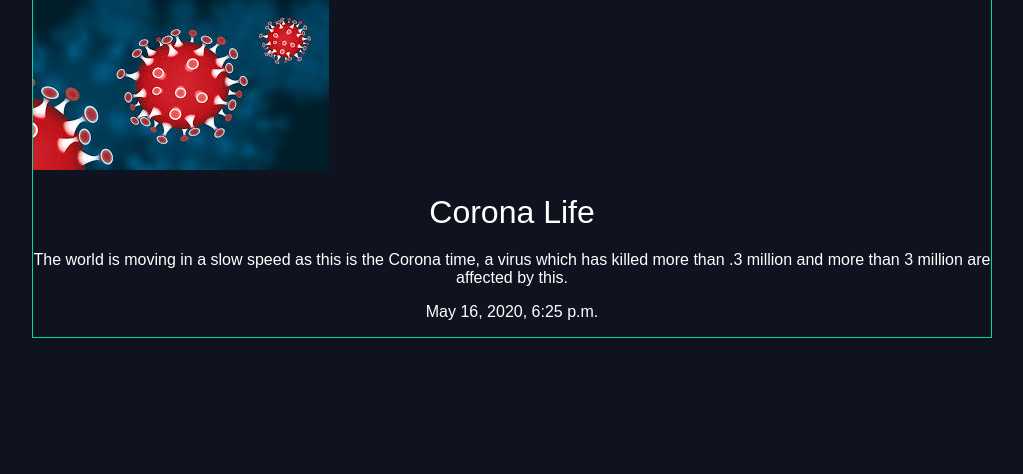
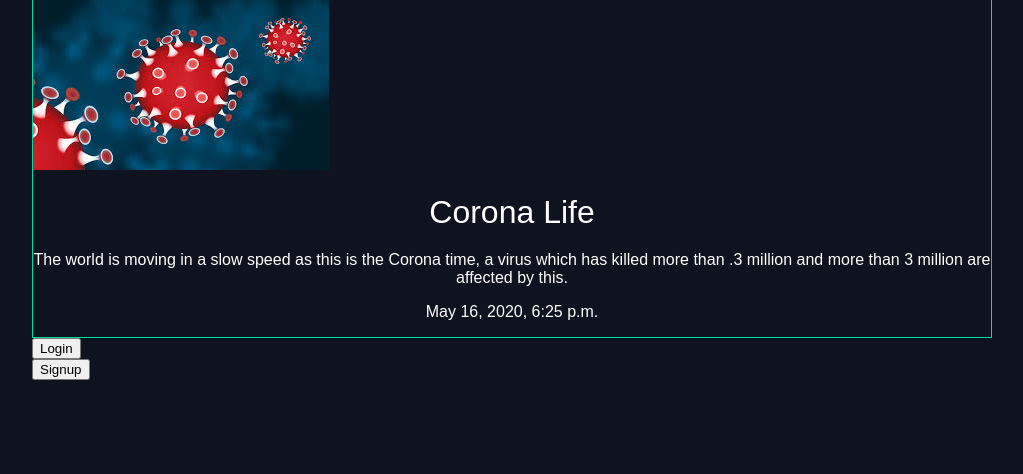
Before and after one commit to sandeepcse2004/Django_Bloging_App, a Django app: a page that uses Holdy_Blog/articles/templates/articles/article_detail.html in a window 1280 px wide. Shown: the part 99-573 px from the top of the page, without its empty margins (128-1151 px from the left). Run offline with Django 3.2, Linux system fonts and the light colour scheme; data comes from the database, SQL or seed files in the repository; both versions use the stored data as it was after the commit.

Commit message:
added comment and login, signup submit

```diff
--- a/Holdy_Blog/articles/templates/articles/article_detail.html
+++ b/Holdy_Blog/articles/templates/articles/article_detail.html
@@ -8,4 +8,17 @@
           <p>{{article.date}}</p>
       </div>
   </div>
+  <div class="login-singup">
+    <form action="/accounts/login/">
+      <!-- {% csrf_token %}
+      {{ form }} -->
+      <input type="submit" value="Login">
+  </form>
+  <form action="/accounts/signup/">
+    <!-- {% csrf_token %}
+    {{ form }} -->
+    <input type="submit" value="Signup">
+</form>
+  </div>
+  </div>
   {% endblock %}
--- a/Holdy_Blog/assets/styles.css
+++ b/Holdy_Blog/assets/styles.css
@@ -1,5 +1,5 @@
 body{
-    /* background-image: url(/assets/apple.jpg); */
+    /* background-image: url(/static/cloud.jpg); */
     background-color: #0f121f;
     background-repeat: no-repeat;
     color: #fff;
```
Also changed, not shown: Holdy_Blog/assets/cloud.jpg (added), Holdy_Blog/db.sqlite3.
